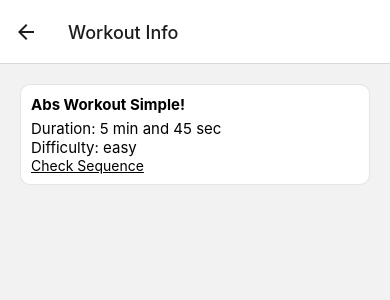
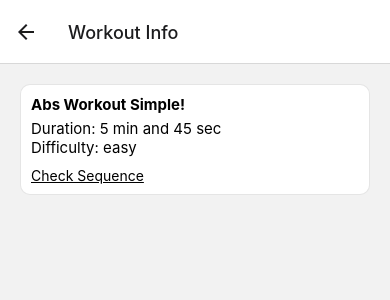
Before and after one commit to DrewIndeed/react-native-projects, a React Native app in the folder workout-app/: screen /Home in a window 390 px wide. Both pictures are taken after a click on the element 195 px from the left and 175 px from the top of the page. Shown: the top 300 px of the page. Built offline with nearby package versions, Linux system fonts and the light colour scheme.

Commit message:
52. workout-app: using ChildStyle prop to apply on WorkoutItem children

```diff
--- a/workout-app/components/WorkoutItem.tsx
+++ b/workout-app/components/WorkoutItem.tsx
@@ -1,20 +1,23 @@
-import { View, Text, StyleSheet } from 'react-native';
+import { View, Text, StyleSheet, StyleProp, ViewStyle } from 'react-native';
 import { Workout } from '../types/data';
 import { secToMin, formatSec } from '../utils/time';
 
 export default function WorkoutItem({
   item,
   children,
+  // default as {}
+  childStyles = {},
 }: {
   item: Workout;
   children?: React.ReactNode;
+  childStyles?: StyleProp<ViewStyle>;
 }) {
   return (
     <View style={styles.container}>
       <Text style={styles.name}>{item.name}</Text>
       <Text style={styles.duration}>Duration: {formatSec(item.duration)}</Text>
       <Text style={styles.difficulty}>Difficulty: {item.difficulty}</Text>
-      {children && <View>{children}</View>}
+      {children && <View style={childStyles}>{children}</View>}
     </View>
   );
 }
--- a/workout-app/screens/WorkoutDetailScreen.tsx
+++ b/workout-app/screens/WorkoutDetailScreen.tsx
@@ -29,7 +29,7 @@ const WorkoutDetailScreen = ({ route }: DetailNavigation) => {
     <View style={styles.container}>
       {/* use ? because workoutBySlug might be undefined */}
       {/* <Text style={styles.header}>{workoutBySlug.name}</Text> */}
-      <WorkoutItem item={workoutBySlug}>
+      <WorkoutItem item={workoutBySlug} childStyles={{ marginTop: 10 }}>
         <CustomModal
           activator={({ handleOpen }) => (
             <PressableText onPress={handleOpen} text="Check Sequence" />
```
